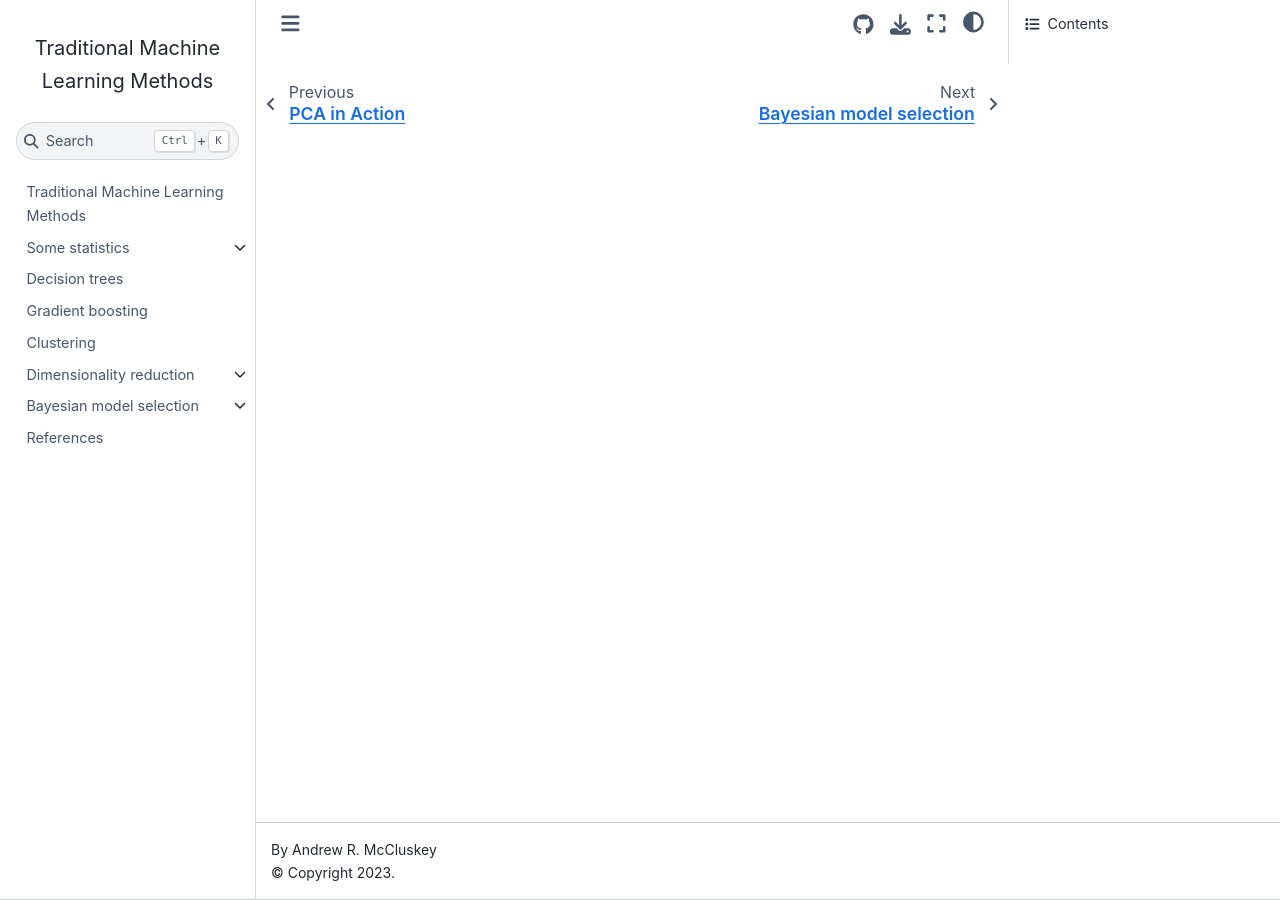
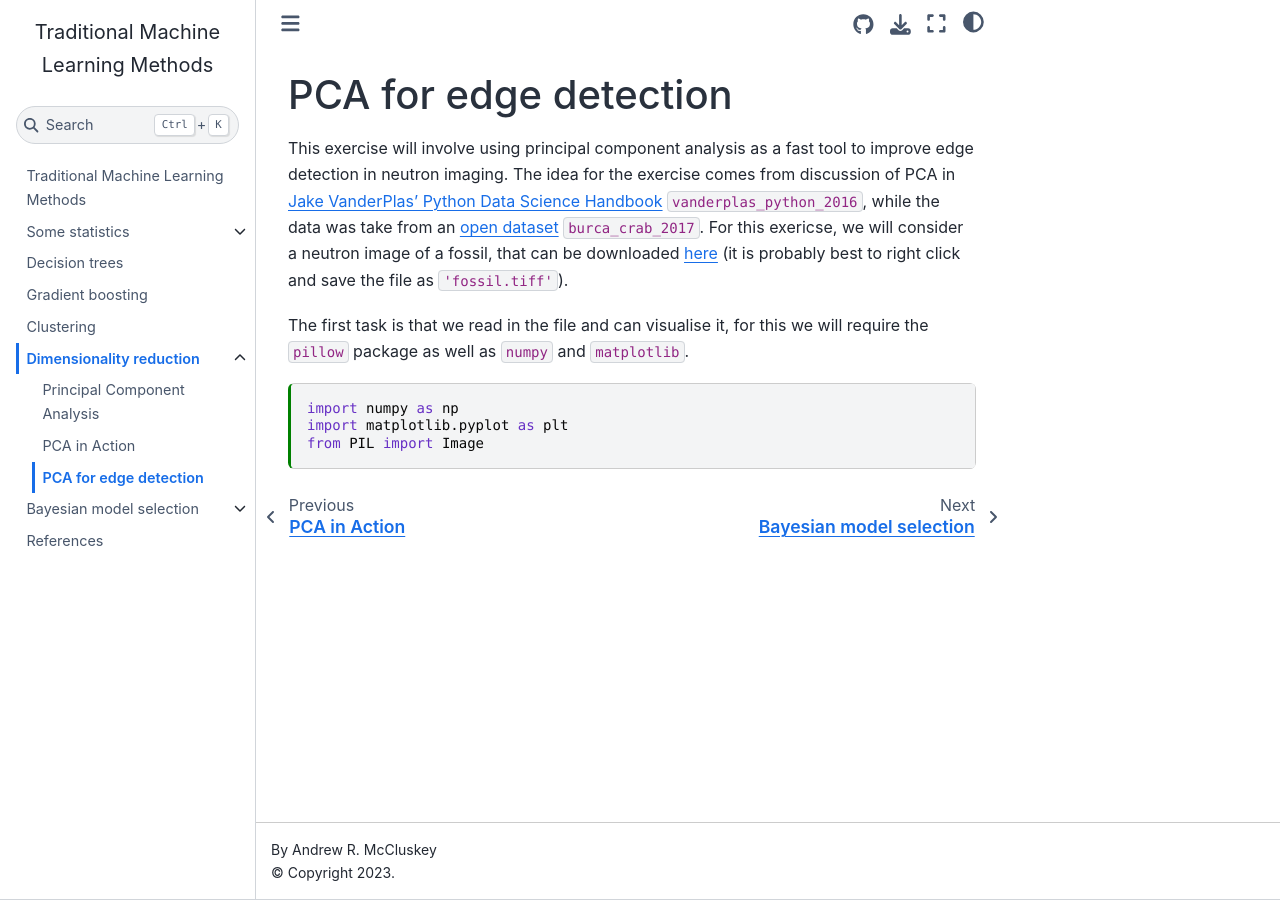
Before and after one commit to arm61/trad_ml_methods, a Jupyter Book: the page built from pca_exercise.ipynb, in a window 1280 px wide. Built offline with Jupyter Book 1.0.4 settings and Sphinx 7.4.7 and the Sphinx Book theme 1.1.4, drawn with Linux system fonts in a browser that asks for light colours; cross-references to code outside the pages are shown as plain code.

Commit message:
working on the pca bit

```diff
--- a/dimensionality_reduction.md
+++ b/dimensionality_reduction.md
@@ -6,4 +6,4 @@ The aim of a dimensionality reduction process is to find the most important feat
 
 In this section, we will focus on principal component analysis (PCA), probably the most popular dimensionality reduction method.
 First, we will introduce some background of how this method before looking in detail at an [example](./example) of applying PCA to a multi-variate dataset.
-Finally, you will be given the chance to try PCA on some noisy neutron powder diffraction data.
+Finally, you will be given the chance to try PCA for edge detection on some [neutron imaging data](./example).
--- a/references.bib
+++ b/references.bib
@@ -90,3 +90,21 @@
   year = {2014},
   pages = {2812},
 }
+
+@book{vanderplas_python_2016,
+  title = {Python Data Science Handbook},
+  author = {VanderPlas, J.},
+  year = {2016},
+  edition = {1st},
+  publisher = {O'Reilly Media Inc},
+  location = {Sebastopol, USA}
+}
+
+@misc{burca_crab_2017,
+  title={Crab and other Fossil Radiographs using neutron imaging Dataset},
+  url={https://zenodo.figshare.com/articles/dataset/Crab_and_other_Fossil_Radiographs_using_neutron_imaging_Dataset/6907856/1},
+  doi={10.5281/zenodo.825926},
+  publisher={Zenodo},
+  author={Burca, G. and Nagella, S. and Pasca, E. and Yang, E. and Tasev, D. and Garwood, R. and Rahman, I.},
+  year={2017}
+}
--- a/requirements.txt
+++ b/requirements.txt
@@ -5,3 +5,4 @@ scipy
 pandas
 dynesty
 scikit-learn
+pillow
```
Also changed, not shown: example.md (+1 -1 lines), pca_exercise.ipynb.
